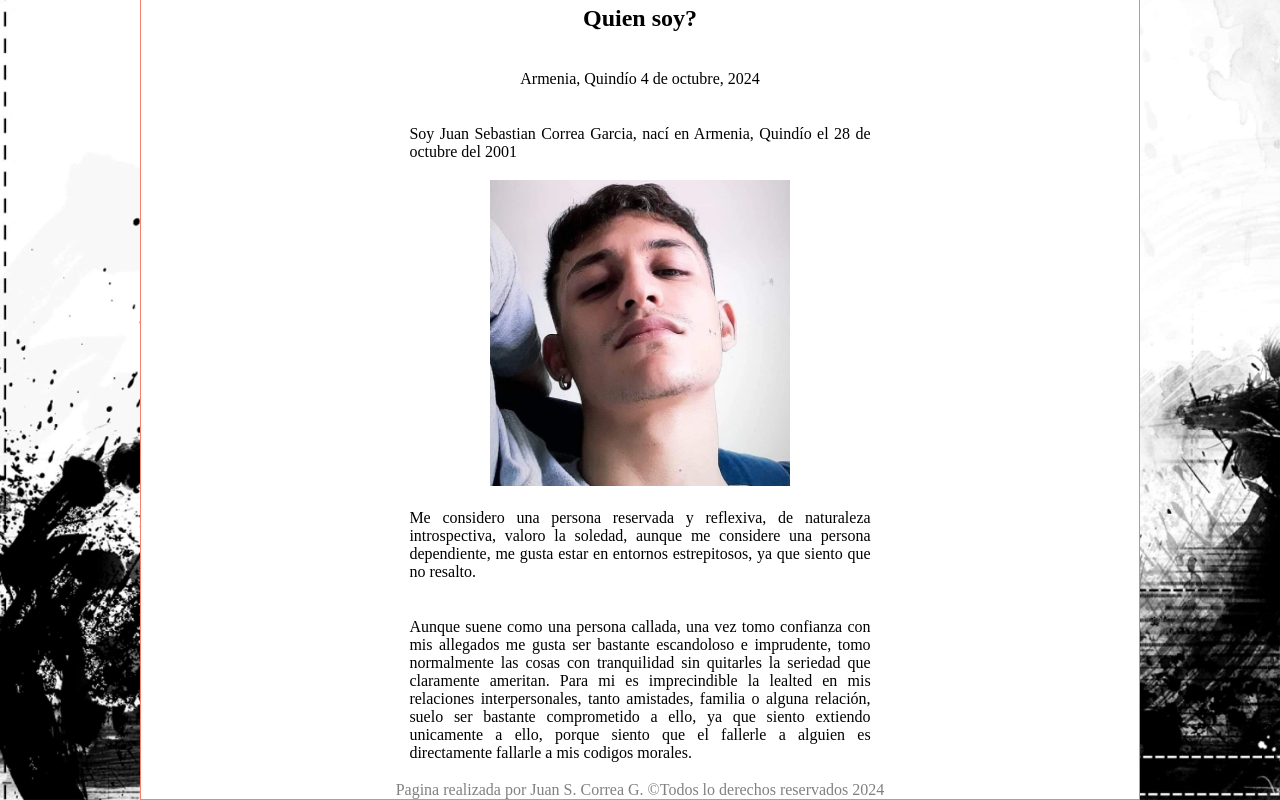
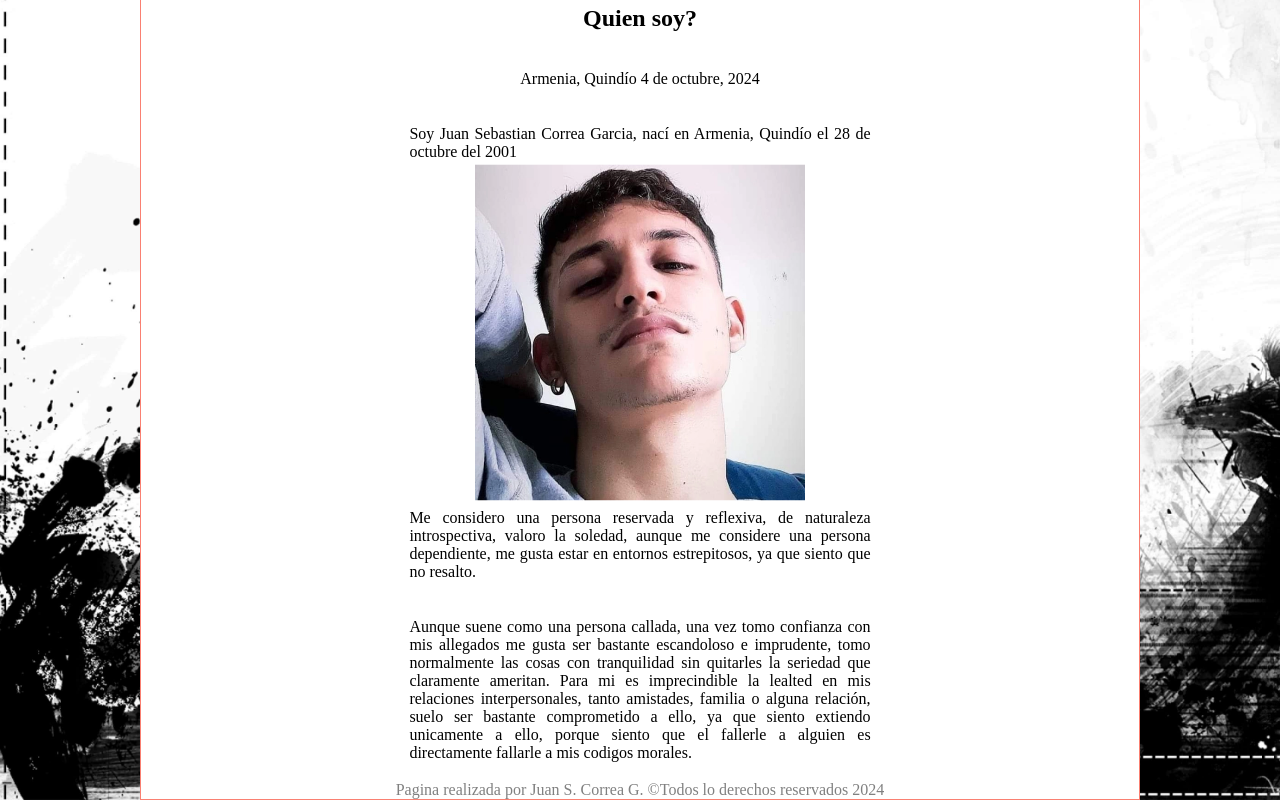
Before and after one commit to SebasCorrea23/Mi-Primera-Web, a plain HTML site: page TrabajoHenry/index.html in a window 1280 px wide. In both pictures the pointer is over the picture 640 px from the left and 443 px from the top of the page. Shown: the part 110-910 px from the top of the page. Drawn offline with Linux system fonts and the light colour scheme.

Commit message:
Update styles.css

```diff
--- a/TrabajoHenry/styles/styles.css
+++ b/TrabajoHenry/styles/styles.css
@@ -59,8 +59,14 @@ img{
     max-width: 300px;
     height: 50%;
     max-height: 400px;
+    transition: transform 0.5s ease ;
 
 }
+
+img:hover{
+    transform: scale(1.1);
+}
+
 
 section .box{
     background: url(/assets/Fondobacktext.jfif);
```
